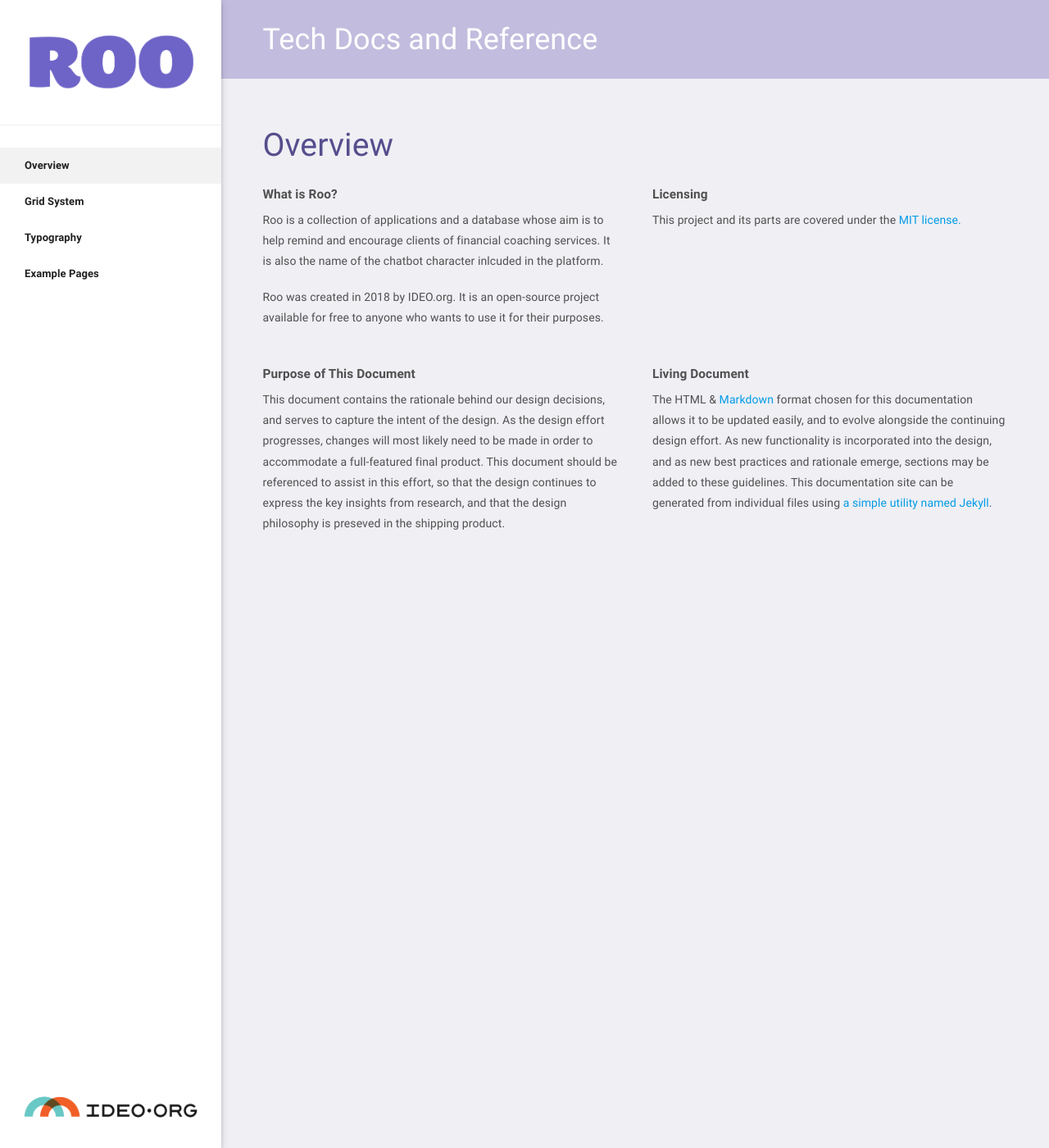
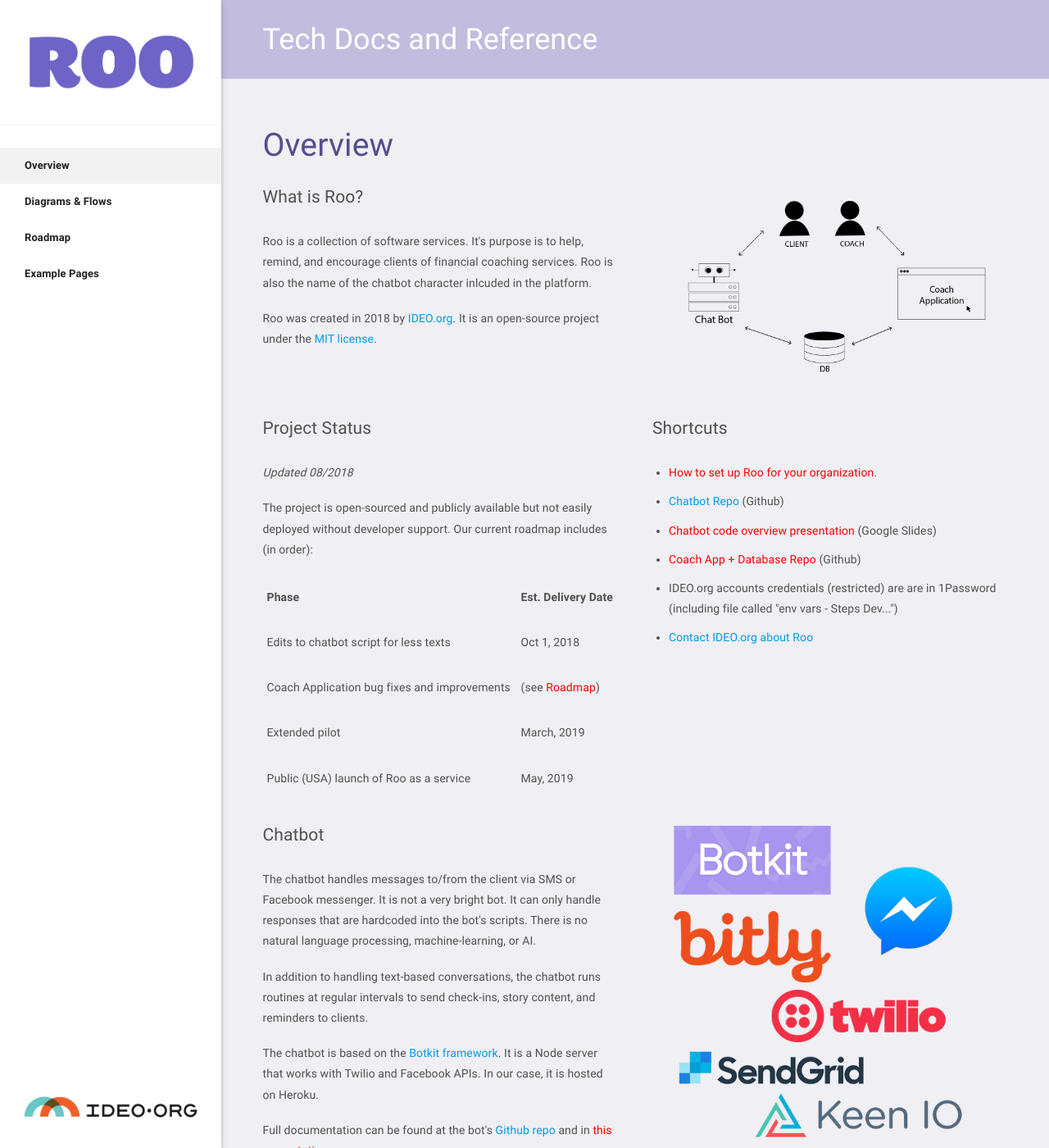
Before and after one commit to IDEOorg/roo_docs_site, a Jekyll site: the page built from _pages/01-overview.md, in a window 1280 px wide and 1400 px high. Shown: the whole window at 82% size. Built offline with Jekyll 4.4.1, drawn with Linux system fonts in a browser that asks for light colours; some of the changed text lies outside the part shown.

Commit message:
adds overview and diagrams pages content

```diff
--- a/_includes/head.html
+++ b/_includes/head.html
@@ -8,7 +8,7 @@
 
   <title>{% if page.title %}{{ page.title | escape }}{% else %}{{ site.title | escape }}{% endif %}</title>
   <meta name="description" content="{% if page.excerpt %}{{ page.excerpt | strip_html | strip_newlines | truncate: 160 }}{% else %}{{ site.description }}{% endif %}">
-  <link rel="icon" type="image/png" href="{{relative}}img/favicon-32x32.png" sizes="32x32">
+  <link rel="icon" type="image/png" href="{{relative}}img/roo_favicon.ico" sizes="32x32">
   <link rel="stylesheet" href="{{relative}}css/main.css">
   <link rel="canonical" href="{{ site.url }}{{ page.url | prepend:site.baseurl }}" />
 </head>
--- a/_pages/01-overview.md
+++ b/_pages/01-overview.md
@@ -3,40 +3,144 @@ permalink: "/"
 layout: page
 title: Overview
 ---
-<!-- Row 1 -->
 
 <div class="row">
   <div class="col s12 l6">
-    <h4>What is Roo?</h4>
+    <h3>What is Roo?</h3>
     <p>
-      Roo is a collection of applications and a database whose aim is to help remind and encourage clients of financial coaching services. It is also the name of the chatbot character inlcuded in the platform.
+      Roo is a collection of software services. It's purpose is to help, remind, and encourage clients of financial coaching services. Roo is also the name of the chatbot character inlcuded in the platform.
     </p>
     <p>
-      Roo was created in 2018 by IDEO.org. It is an open-source project available for free to anyone who wants to use it for their purposes.
+      Roo was created in 2018 by <a href="https://ideo.org">IDEO.org</a>. It is an open-source project under the <a href="https://opensource.org/licenses/MIT">MIT license</a>.
     </p>
   </div>
   <div class="col s12 l6">
-    <h4>Licensing</h4>
-    <p>
-      This project and its parts are covered under the <a href="https://opensource.org/licenses/MIT">MIT license.</a>
-    </p>
+    <div class="img-full">
+      <img src="{{page.root}}img/relationshipDiagram.png">
+    </div>
   </div>
 </div>
 
-<!-- Row 2 -->
 
 <div class="row">
   <div class="col s12 l6">
-    <h4>Purpose of This Document</h4>
+    <h3>Project Status</h3>
+    <p style="font-style: italic">Updated 08/2018</p>
+    <p>The project is open-sourced and publicly available but not easily deployed without developer support. Our current roadmap includes (in order):</p>
+    <table>
+      <tr>
+        <th>Phase</th>
+        <th>Est. Delivery Date</th>
+      </tr>
+      <tr>
+        <td>Edits to chatbot script for less texts</td>
+        <td>Oct 1, 2018</td>
+      </tr>
+      <tr>
+        <td>Coach Application bug fixes and improvements </td>
+        <td>(see <a href="" style="color:red">Roadmap</a>)</td>
+      </tr>
+      <tr>
+        <td>Extended pilot</td>
+        <td>March, 2019</td>
+      </tr>
+      <tr>
+        <td>Public (USA) launch of Roo as a service</td>
+        <td>May, 2019</td>
+      </tr>
+    </table>
+  </div>
+  <div class="col s12 l6">
+    <h3>Shortcuts</h3>
+    <ul>
+      <li>
+        <a href="" style="color: red">How to set up Roo for your organization</a>.
+      </li>
+      <li>
+        <a href="https://github.com/IDEOorg/steps-bot">Chatbot Repo</a><span> (Github)</span>
+      </li>
+       <li>
+        <a href="" style="color:red">Chatbot code overview presentation</a><span> (Google Slides)</span>
+      </li>
+      <li>
+        <a href="" style="color: red">Coach App + Database Repo</a><span> (Github)</span>
+      </li>
+      <li>
+        IDEO.org accounts credentials (restricted) are are in 1Password (including file called "env vars - Steps Dev...")
+      </li>
+      <li>
+        <a href="mailto:roo@ideo.org">Contact IDEO.org about Roo</a>
+      </li>
+    </ul>
+  </div>
+</div>
+
+<div class="row">
+  <div class="col s12 l6">
+    <h3>Chatbot</h3>
     <p>
-      This document contains the rationale behind our design decisions, and serves to capture the intent of the design. As the design effort progresses, changes will most likely need to be made in order to accommodate a full-featured final product. This document should be referenced to assist in this effort, so that the design continues to express the key insights from research, and that the design philosophy is preseved in the shipping product.
+       The chatbot handles messages to/from the client via SMS or Facebook messenger. It is not a very bright bot. It can only handle responses that are hardcoded into the bot's scripts. There is no natural language processing, machine-learning, or AI.
+    </p>
+    <p>
+      In addition to handling text-based conversations, the chatbot runs routines at regular intervals to send check-ins, story content, and reminders to clients.
+    </p>
+    <p>
+      The chatbot is based on the <a href="https://botkit.ai/">Botkit framework</a>. It is a Node server that works with Twilio and Facebook APIs. In our case, it is hosted on Heroku.
+    </p>
+    <p>
+      Full documentation can be found at the bot's <a href="https://github.com/IDEOorg/steps-bot">Github repo</a> and in <a href="" style="color:red">this presentation</a>.
+    </p>.
+  </div>
+  <div class="col s12 l6">
+    <div class="img-small">
+      <img src="{{page.root}}img/bot_logos.png">
+    </div>
+  </div>
+</div>
+<div class="row">
+  <div class="col s12 l6">
+    <h3>Coach Application</h3>
+    <p>
+      The coach application is used by the coach in a coaching session to create a digital workplan for their client. This workplan is saved to the database and is read by the bot when sending check-ins and reminders to the client.
+    </p>
+    <p>
+      The coach application is a React/Redux application and is hosted on the same instance as the database (in our case, on Heroku).
+    </p>
+    <p>
+      Full documentation of the application can be found at application's <a href="" style="color:red">Github repo</a>.
     </p>
   </div>
-
   <div class="col s12 l6">
-    <h4>Living Document</h4>
+    <div class="img-small">
+      <img src="{{page.root}}img/coach_app_logos.png">
+    </div>
+  </div>
+</div>
+<div class="row">
+  <div class="col s12 l6">
+    <h3>Database</h3>
     <p>
-      The HTML &amp; <a href="http://daringfireball.net/projects/markdown/">Markdown</a> format chosen for this documentation allows it to be updated easily, and to evolve alongside the continuing design effort. As new functionality is incorporated into the design, and as new best practices and rationale emerge, sections may be added to these guidelines. This documentation site can be generated from individual files using <a href="https://jekyllrb.com">a simple utility named Jekyll</a>.
+      The database stores data related to clients and their workplans. It is not connected to any other data sources such as a CRM. It does not hold financial data such as credit scores or bank account information.
+    </p>
+    <p>
+      The primary purpose of the database is to store workplans for clients. These are the basis of the chatbot's interactions. Additionally, it stores records of all messages sent through the chatbot, story content, and basic data about coaches and the organizations they work for (name, email, etc).
+    </p>
+    <p>
+      The database was built as a Node server running Express on top of a Postgres database. NOTE: the database code is in the same <a href="" style="color:red">Github repo</a> as the coach application and are usually run simulateously. It appears in the directory named "api" within the "src" directory.
     </p>
   </div>
+  <div class="col s12 l6">
+    <div class="img-small">
+      <img src="{{page.root}}img/db_logos.png">
+    </div>
+  </div>
 </div>
+
+<div class="row">
+  <div class="col l12">
+    <h3>Contact</h3>
+    <p>
+      Please check the <a href="" style="color: red">FAQ</a>. If you question is not answered there, you can email us at <a href="mailto:roo@ideo.org" style="color:red">roo@ideo.org</a>
+    </p>
+  </div>
+<div>
--- a/_pages/03-typography.md
+++ b/_pages/03-roadmap.md
@@ -1,7 +1,7 @@
 ---
-permalink: "/typography/"
+permalink: "/roadmap/"
 layout: page
-title: Typography
+title: Roadmap
 ---
 <style>
     .test-img {
--- a/_sass/_layout.scss
+++ b/_sass/_layout.scss
@@ -31,7 +31,7 @@ header,main,footer {
     }
 
     img, video {
-        border: 1px #ccc solid;
+        // border: 1px #ccc solid;
     }
 
     .no-border {
--- /dev/null
+++ b/_sass/components/_images.scss
@@ -0,0 +1,17 @@
+.img-full {
+  img {
+    max-width: 100%;
+  }
+}
+
+.img-med {
+  img {
+    max-width: 700px;
+  }
+}
+
+.img-small {
+  img {
+    max-width: 400px;
+  }
+}
--- a/_sass/materialize.scss
+++ b/_sass/materialize.scss
@@ -39,3 +39,4 @@
 @import "components/date_picker/default";
 @import "components/date_picker/default.date";
 @import "components/date_picker/default.time";
+@import "components/images";
```
Also changed, not shown: _pages/02-diagrams_and_flows.md (added, +84 -0 lines), _pages/02-grid-system.md (deleted, +0 -94 lines), img/bot_logos.png (added), img/cacoo_screenshot.png (added), img/coach_app_logos.png (added), img/db_logos.png (added), img/favicon-32x32.png (deleted), img/help_flow_screenshot.png (added), img/relationshipdiagram.png (added), img/roo_favicon.ico (added), img/signup_flow_screenshot.png (added), img/steps_db_schema.png (added), img/tech_flow_screenshot.png (added), img/zeplin_screenshot.png (added).
